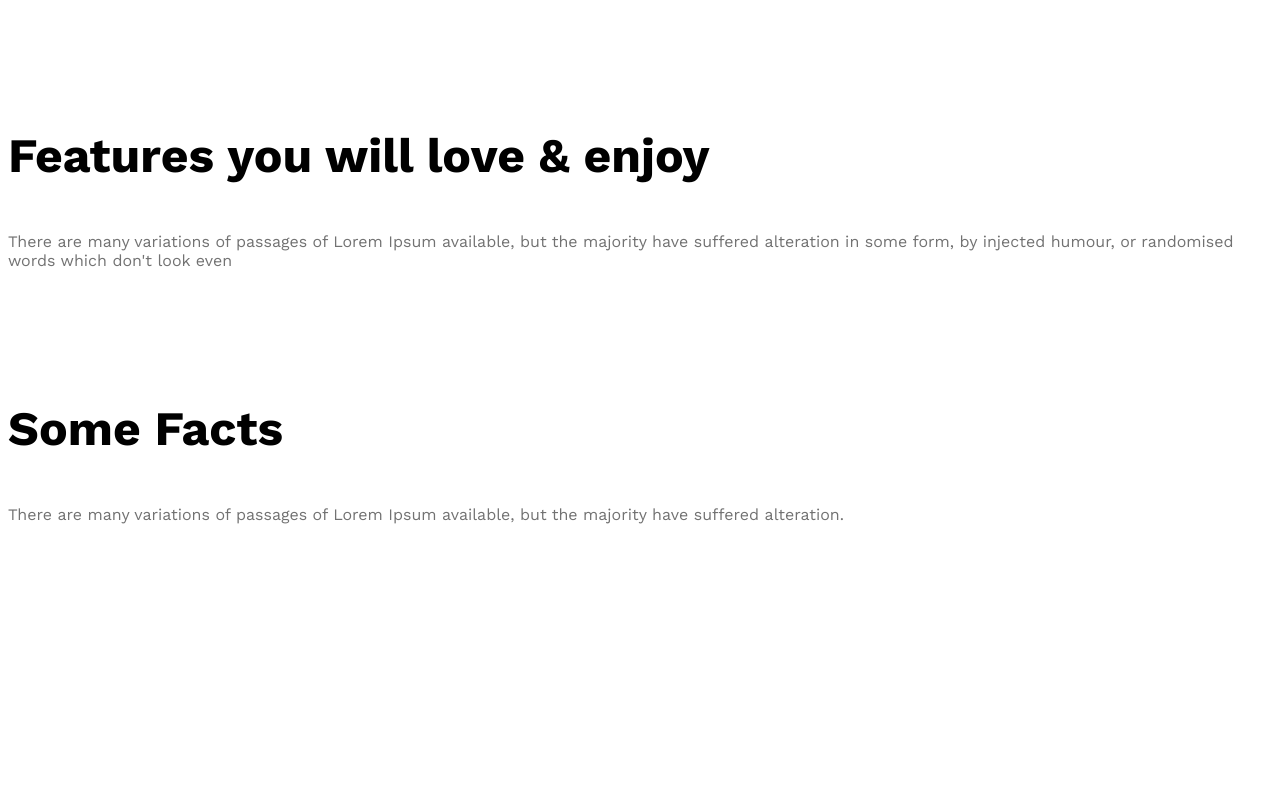
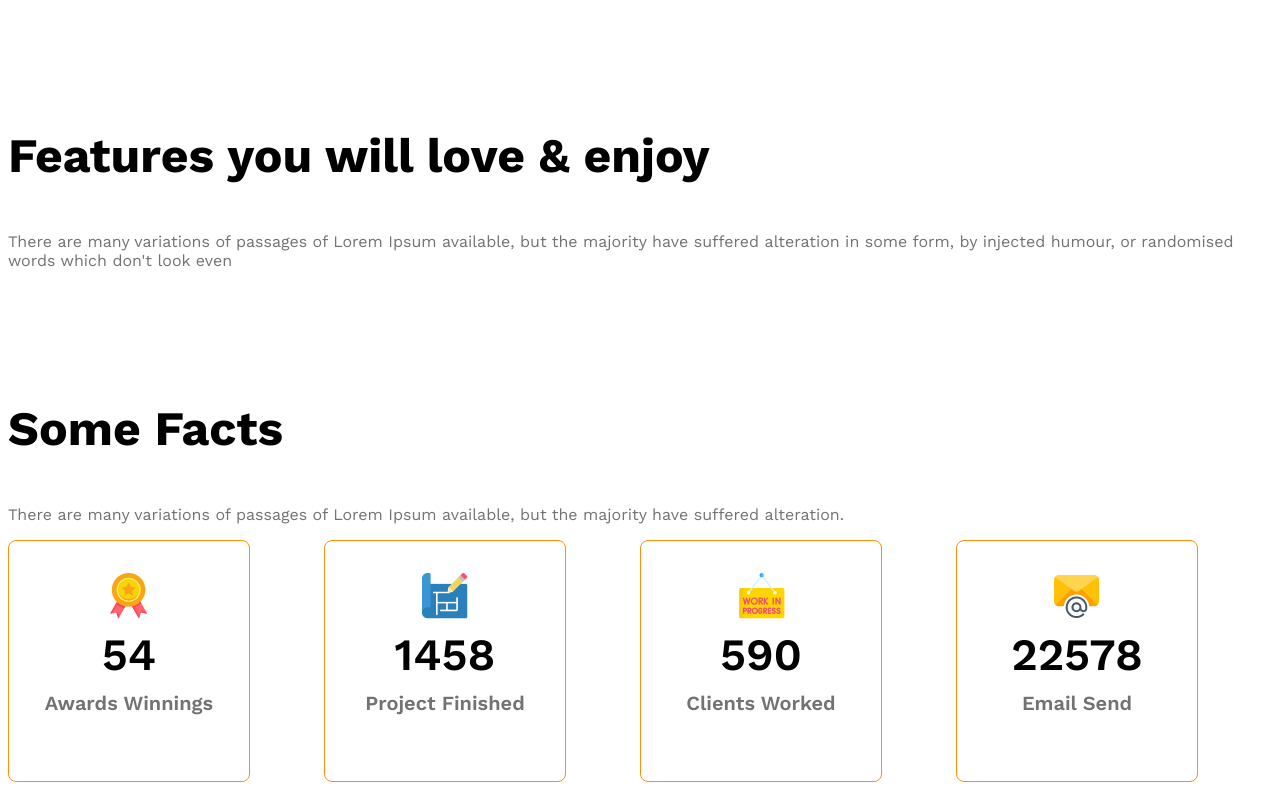
Before and after one commit to almahbubaasha/g3-architects-website, a plain HTML site: page index.html in a window 1280 px wide. Shown: the part 2082-2872 px from the top of the page. Before the commit the page ends 2787 px from the top, so only its background shows below. Drawn offline with nearby package versions, Linux system fonts and the light colour scheme.

Commit message:
added some fact structure

```diff
--- a/index.html
+++ b/index.html
@@ -79,30 +79,47 @@
 
          <section>
             <h3 class="section-title">Some Facts</h3>
-            <p class="text-light-gray">There are many variations of passages of Lorem Ipsum available, but the majority have suffered alteration.</p>
+            <p class="text-light-gray fact-description">There are many variations of passages of Lorem Ipsum available, but the majority have suffered alteration.</p>
 
-            <div class="fact-container"></div>
+            <div class="facts-container">
 
-            <div class="fact">
-                <img src="" alt="" class="fact-icon">
-                <h4 class="fact-number"></h4>
-                <h5 class="fact-name"></h5>
+            <div class="fact-card">
+                <div>
+                    <img src="images/icons/ribon.png" alt="" class="fact-icon">
+                <h4 class="fact-number">54</h4>
+                <h5 class="fact-name text-light-gray">Awards Winnings</h5>
+                </div>
             </div>
-            <div class="fact">
-                <img src="" alt="" class="fact-icon">
-                <h4 class="fact-number"></h4>
-                <h5 class="fact-name"></h5>
+
+
+            <div class="fact-card">
+                <div>
+                    <img src="images/icons/projects.png" alt="" class="fact-icon">
+                <h4 class="fact-number">1458</h4>
+                <h5 class="fact-name text-light-gray">Project Finished</h5>
+
+                </div>
             </div>
-            <div class="fact">
-                <img src="" alt="" class="fact-icon">
-                <h4 class="fact-number"></h4>
-                <h5 class="fact-name"></h5>
+
+
+            <div class="fact-card">
+                <div>
+                    <img src="images/icons/customers.png" alt="" class="fact-icon">
+                <h4 class="fact-number">590</h4>
+                <h5 class="fact-name text-light-gray">Clients Worked</h5>
+                </div>
             </div>
-            <div class="fact">
-                <img src="" alt="" class="fact-icon">
-                <h4 class="fact-number"></h4>
-                <h5 class="fact-name"></h5>
+
+
+            <div class="fact-card">
+                <div>
+                    <img src="images/icons/email.png" alt="" class="fact-icon">
+                <h4 class="fact-number">22578</h4>
+                <h5 class="fact-name text-light-gray">Email Send</h5>
+                </div>
             </div>
+
+        </div>
 
          </section>
 
--- a/styles/architects.css
+++ b/styles/architects.css
@@ -102,6 +102,8 @@
 
 /* main part */
 
+/* team section */
+
 main{
     max-width: 1440px;
     margin: 0 auto;
@@ -141,6 +143,46 @@ main > section{
   font-weight: 500;
 }
 
+/* some fact */
+
+.facts-container{
+    display: grid;
+    grid-template-columns: repeat(4, 1fr);
+
+
+.fact-card{
+    border: 1px solid #FF900E;
+    height: 240px;
+    width: 240px;
+    border-radius: 8px;
+    display: flex;
+    justify-content: center;
+    align-items: center;
+    text-align: center;
+}
+
+.fact-number{
+    font-size: 2.8rem;
+    font-weight: 600;
+    margin-top: 5px;
+    margin-bottom: 10px;
+}
+
+.fact-name{
+    font-size: 1.25rem;
+    font-weight: 600 ;
+    margin-top: 10px;
+}
+
+.fact-description{
+    max-width: 540px;
+}
+
+
+
+
+}
+
 
 /* responsive website small device */
 
```
